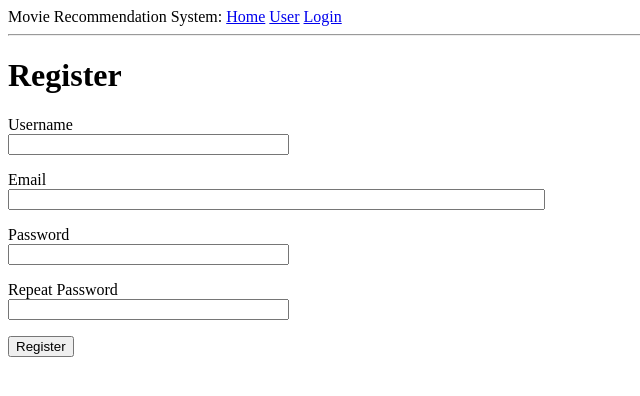
After one commit to dann1erel/movie_rec_system, a Flask app: page /register in a window 1280 px wide. The commit adds this page. Shown: the top 396 px of the page, without its empty margins (0-640 px from the left). Run offline with Flask 3, Linux system fonts and the light colour scheme.

Commit message:
create a relationship between app and db; create a login and registration forms

```diff
--- a/app/__init__.py
+++ b/app/__init__.py
@@ -4,10 +4,16 @@ from config import Config
 from flask_sqlalchemy import SQLAlchemy
 # оболочка для пакета Alembic, который представляет собой платформу миграции баз данных для SQLAlchemy
 from flask_migrate import Migrate
+# для управления состоянием входа пользователей
+from flask_login import LoginManager
 
 app = Flask(__name__)
 app.config.from_object(Config)
 db = SQLAlchemy(app)
 migrate = Migrate(app, db)
+login = LoginManager(app)
+# функция просмотра, которая обрабатывает логины
+login = LoginManager(app)
+login.login_view = 'login'
 
 from app import routes, models
--- a/app/forms.py
+++ b/app/forms.py
@@ -1,6 +1,10 @@
 from flask_wtf import FlaskForm
 from wtforms import StringField, PasswordField, BooleanField, SubmitField
-from wtforms.validators import DataRequired
+from wtforms.validators import DataRequired, ValidationError, Email, EqualTo
+import sqlalchemy as sa
+from app import db
+from app.models import User
+
 
 # форма входа
 class LoginForm(FlaskForm):
@@ -8,3 +12,23 @@ class LoginForm(FlaskForm):
     password = PasswordField('Пароль', validators=[DataRequired()])
     remember_me = BooleanField('Запомнить меня')
     submit = SubmitField('Войти')
+
+
+class RegistrationForm(FlaskForm):
+    username = StringField('Username', validators=[DataRequired()])
+    email = StringField('Email', validators=[DataRequired(), Email()])
+    password = PasswordField('Password', validators=[DataRequired()])
+    password2 = PasswordField('Repeat Password', validators=[DataRequired(), EqualTo('password')])
+    submit = SubmitField('Register')
+
+
+    def validate_username(self, username):
+        user = db.session.scalar(sa.select(User).where(User.username == username.data))
+        if user is not None:
+            raise ValidationError('Username занят')
+
+
+    def validate_email(self, email):
+        user = db.session.scalar(sa.select(User).where(User.email == email.data))
+        if user is not None:
+            raise ValidationError('Email занят')
--- a/app/routes.py
+++ b/app/routes.py
@@ -1,21 +1,58 @@
-from flask import render_template, flash, redirect, url_for
-from app import app
-from app.forms import LoginForm
+from flask import render_template, flash, redirect, url_for, request
+from urllib.parse import urlsplit
+from flask_login import current_user, login_user, logout_user, login_required
+import sqlalchemy as sa
+from app import app, db
+from app.forms import LoginForm, RegistrationForm
+from app.models import User
+
+
 @app.route('/')
 @app.route('/index')
 def index():
-  username = {'username': 'TEST_USER'}
-  return render_template('index.html', title='Лента', user=username)
+  return render_template('index.html', title='Лента')
+
 
 @app.route('/user')
+@login_required
 def user():
-  username = {'username': 'TEST_USER'}
-  return render_template('lk.html', user=username)
+  return render_template('lk.html')
+
 
 @app.route('/login', methods=['GET', 'POST'])
 def login():
+  if current_user.is_authenticated:
+    return redirect(url_for('index'))
   form = LoginForm()
   if form.validate_on_submit():
-    flash(f'Zаход успешен логин {form.username.data} пароль {form.password.data}')
-    return redirect(url_for('user'))
-  return render_template('login.html', title='Zаход', form=form)
+    user = db.session.scalar(sa.select(User).where(User.username == form.username.data))
+    if user is None or not user.check_password(form.password.data):
+      flash('Invalid username or password')
+      return redirect(url_for('login'))
+    login_user(user, remember=form.remember_me.data)
+    next_page = request.args.get('next')
+    if not next_page or urlsplit(next_page).netloc != '':
+      next_page = url_for('index')
+    return redirect(url_for('index'))
+  return render_template('login.html', title='Вход', form=form)
+
+
+@app.route('/logout')
+def logout():
+  logout_user()
+  return redirect(url_for('index'))
+
+
+@app.route('/register', methods=['GET', 'POST'])
+def register():
+  if current_user.is_authenticated:
+    return redirect(url_for('index'))
+  form = RegistrationForm()
+  if form.validate_on_submit():
+    user = User(username=form.username.data, email=form.email.data)
+    user.set_password(form.password.data)
+    db.session.add(user)
+    db.session.commit()
+    flash('Регистрация успешна!')
+    return redirect(url_for('login'))
+  return render_template('register.html', title='Регистрация', form=form)
--- a/app/templates/base.html
+++ b/app/templates/base.html
@@ -9,10 +9,14 @@
     </head>
     <body>
         <div>
-          Microblog:
+          Movie Recommendation System:
           <a href="{{ url_for('index') }}">Home</a>
           <a href="{{ url_for('user') }}">User</a>
+          {% if current_user.is_anonymous %}
           <a href="{{ url_for('login') }}">Login</a>
+          {% else %}
+          <a href="{{ url_for('logout') }}">Logout</a>
+          {% endif %}
         </div>
         <hr>
         {% with messages = get_flashed_messages() %}
--- a/app/templates/index.html
+++ b/app/templates/index.html
@@ -1,5 +1,5 @@
 {% extends "base.html" %}
 {% block content %}
-    <h1>Hi, {{ user.username }}!</h1>
+    <h1>Hi, {{ current_user.username }}!</h1>
     <div><p>ARTEM says: <b>WEB - cool</b></p></div>
 {% endblock %}
--- a/app/templates/lk.html
+++ b/app/templates/lk.html
@@ -1,5 +1,5 @@
 {% extends "base.html" %}
 {% block content %}
-    <h1>Hi, {{ user.username }}!</h1>
+    <h1>Hi, {{ current_user.username }}!</h1>
     <div><p>Это личный кабинет</p></div>
 {% endblock %}
--- a/app/templates/login.html
+++ b/app/templates/login.html
@@ -24,4 +24,5 @@
     <p>
         {{ form.submit() }}
     </p>
+    <p><a href="{{ url_for('register') }}">Нажмите, чтобы зарегистрироваться</a></p>
 {% endblock %}
--- /dev/null
+++ b/app/templates/register.html
@@ -0,0 +1,37 @@
+{% extends "base.html" %}
+
+{% block content %}
+<h1>Register</h1>
+<form action="" method="post">
+    {{ form.hidden_tag() }}
+    <p>
+        {{ form.username.label }}<br>
+        {{ form.username(size=32) }}<br>
+        {% for error in form.username.errors %}
+        <span style="color: red;">[{{ error }}]</span>
+        {% endfor %}
+    </p>
+    <p>
+        {{ form.email.label }}<br>
+        {{ form.email(size=64) }}<br>
+        {% for error in form.email.errors %}
+        <span style="color: red;">[{{ error }}]</span>
+        {% endfor %}
+    </p>
+    <p>
+        {{ form.password.label }}<br>
+        {{ form.password(size=32) }}<br>
+        {% for error in form.password.errors %}
+        <span style="color: red;">[{{ error }}]</span>
+        {% endfor %}
+    </p>
+    <p>
+        {{ form.password2.label }}<br>
+        {{ form.password2(size=32) }}<br>
+        {% for error in form.password2.errors %}
+        <span style="color: red;">[{{ error }}]</span>
+        {% endfor %}
+    </p>
+    <p>{{ form.submit() }}</p>
+</form>
+{% endblock %}
--- a/movie_site.py
+++ b/movie_site.py
@@ -3,6 +3,7 @@ import sqlalchemy.orm as so
 from app import app, db
 from app.models import User, Like
 
+
 # создает контекст оболочки, который добавляет экземпляр базы данных и модели в сеанс оболочки
 @app.shell_context_processor
 def make_shell_context():
```
Also changed, not shown: app/models.py (+25 -7 lines), app.db.
